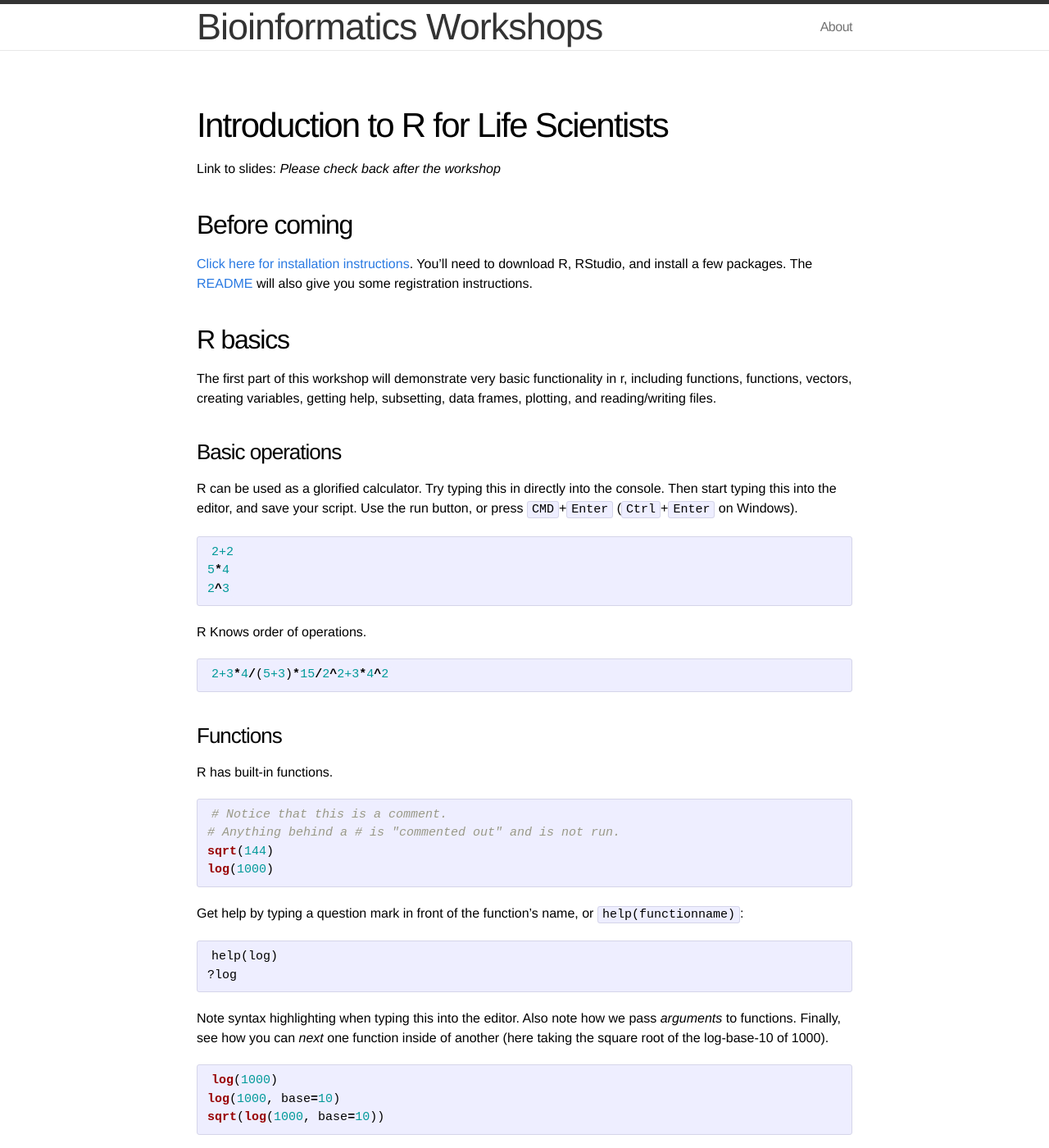
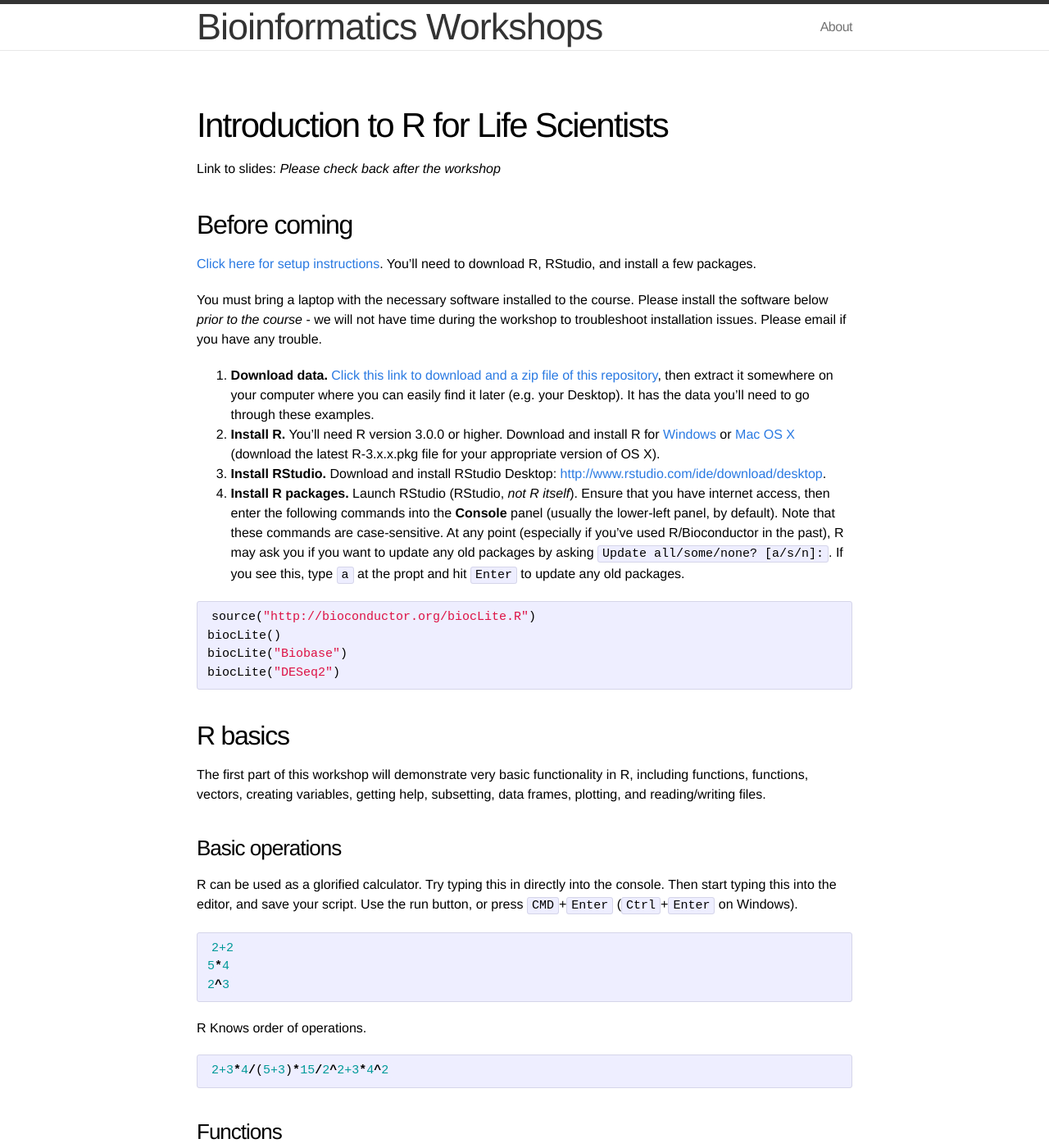
Before and after one commit to bioconnector/workshops2015, a Jekyll site: the page built from lessons/intro-r-lifesci/01-intro-r.md, in a window 1280 px wide and 1400 px high. Shown: the whole window at 82% size. Built offline with Jekyll 4.4.1, drawn with Linux system fonts in a browser that asks for light colours; Markdown is read by kramdown in place of the engine named in the settings; some of the changed text lies outside the part shown.

Commit message:
include instructions instead of writing each time

````diff
--- /dev/null
+++ b/_includes/setup-r.md
@@ -0,0 +1,13 @@
+You must bring a laptop with the necessary software installed to the course. Please install the software below *prior to the course* - we will not have time during the workshop to troubleshoot installation issues. Please email if you have any trouble.
+
+0. **Download data.** [Click this link to download and a zip file of this repository](https://github.com/bioconnector/workshops/archive/master.zip), then extract it somewhere on your computer where you can easily find it later (e.g. your Desktop). It has the data you'll need to go through these examples.
+0. **Install R.** You'll need R version 3.0.0 or higher. Download and install R for [Windows](http://cran.r-project.org/bin/windows/base/) or [Mac OS X](http://cran.r-project.org/bin/macosx/) (download the latest R-3.x.x.pkg file for your appropriate version of OS X).
+0. **Install RStudio.** Download and install RStudio Desktop: <http://www.rstudio.com/ide/download/desktop>.
+0. **Install R packages.** Launch RStudio (RStudio, *not R itself*). Ensure that you have internet access, then enter the following commands into the **Console** panel (usually the lower-left panel, by default). Note that these commands are case-sensitive. At any point (especially if you've used R/Bioconductor in the past), R may ask you if you want to update any old packages by asking `Update all/some/none? [a/s/n]:`. If you see this, type `a` at the propt and hit `Enter` to update any old packages.
+
+```r
+source("http://bioconductor.org/biocLite.R")
+biocLite()
+biocLite("Biobase")
+biocLite("DESeq2")
+```
--- a/lessons/intro-r-lifesci/01-intro-r.md
+++ b/lessons/intro-r-lifesci/01-intro-r.md
@@ -10,11 +10,13 @@ Link to slides: *Please check back after the workshop*
 
 ## Before coming
 
-[Click here for installation instructions](../). You'll need to download R, RStudio, and install a few packages. The [README](README.md) will also give you some registration instructions.
+[Click here for setup instructions](../). You'll need to download R, RStudio, and install a few packages.
+
+{% include setup-r.md %}
 
 ## R basics
 
-The first part of this workshop will demonstrate very basic functionality in r, including functions, functions, vectors, creating variables, getting help, subsetting, data frames, plotting, and reading/writing files.
+The first part of this workshop will demonstrate very basic functionality in R, including functions, functions, vectors, creating variables, getting help, subsetting, data frames, plotting, and reading/writing files.
 
 ### Basic operations
 
````
Also changed, not shown: other parts of lessons/intro-r-lifesci/01-intro-r.md (+5 -5 lines), lessons/intro-r-lifesci/01-intro-r.Rmd (+9 -7 lines), lessons/intro-r-lifesci/index.md (+1 -13 lines), 1 other file.
